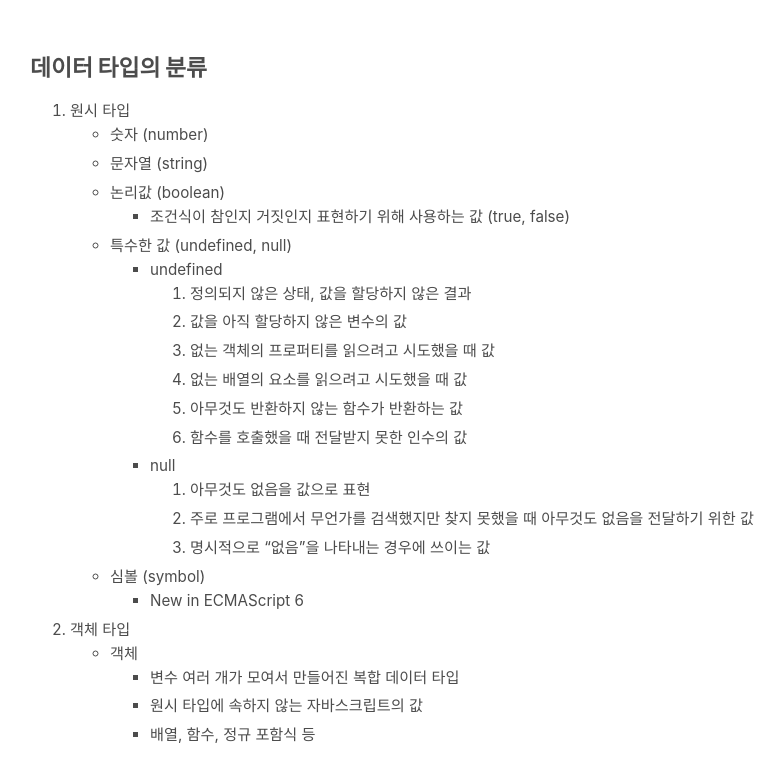
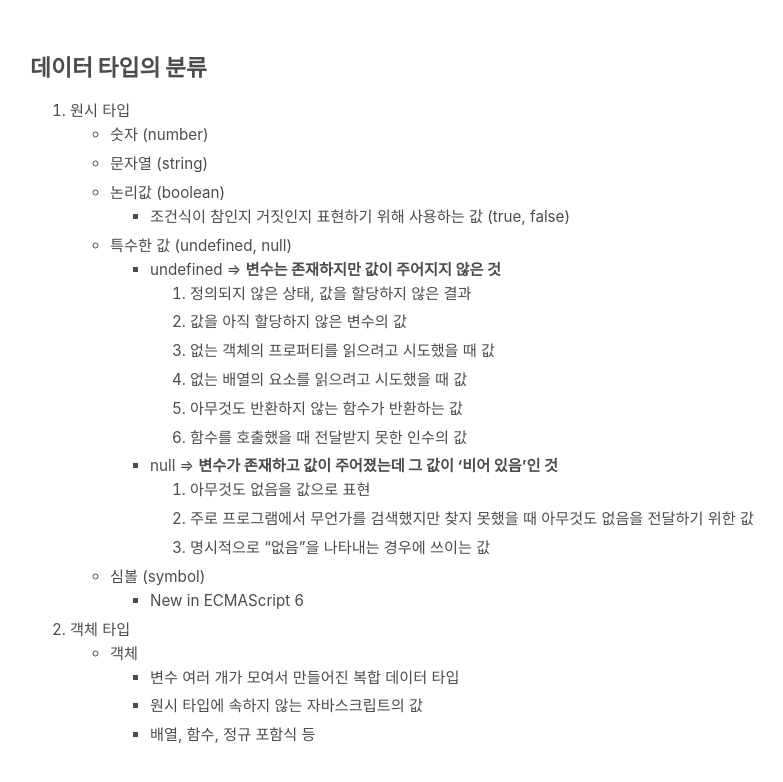
Before and after one commit to absolutelyfullycapable/absolutelyfullycapable.github.io, a Jekyll site: the page built from _posts/2020-09-01-javascript-variable-data-type.md, in a window 1280 px wide and 900 px high, scrolled down 5861 px. Shown: the top 782 px of the window, without its empty margins (330-1113 px from the left). Built offline with Jekyll 4.4.1, drawn with Linux system fonts in a browser that asks for light colours; comment, search, counter and statistics services are not loaded.

Commit message:
Update 2020-09-01-javascript-variable-data-type.md

```diff
--- a/_posts/2020-09-01-javascript-variable-data-type.md
+++ b/_posts/2020-09-01-javascript-variable-data-type.md
@@ -238,14 +238,14 @@ comments: true
 	- 논리값 (boolean)
 		- 조건식이 참인지 거짓인지 표현하기 위해 사용하는 값 (true, false)
 	- 특수한 값 (undefined, null)
-		- undefined
+		- undefined => **변수는 존재하지만 값이 주어지지 않은 것**
 			1. 정의되지 않은 상태, 값을 할당하지 않은 결과
 			2. 값을 아직 할당하지 않은 변수의 값
 			3. 없는 객체의 프로퍼티를 읽으려고 시도했을 때 값
 			4. 없는 배열의 요소를 읽으려고 시도했을 때 값
 			5. 아무것도 반환하지 않는 함수가 반환하는 값
 			6. 함수를 호출했을 때 전달받지 못한 인수의 값
-		- null
+		- null => **변수가 존재하고 값이 주어졌는데 그 값이 '비어 있음'인 것**
 			1. 아무것도 없음을 값으로 표현
 			2. 주로 프로그램에서 무언가를 검색했지만 찾지 못했을 때 아무것도 없음을 전달하기 위한 값
 			3. 명시적으로 "없음"을 나타내는 경우에 쓰이는 값
```
